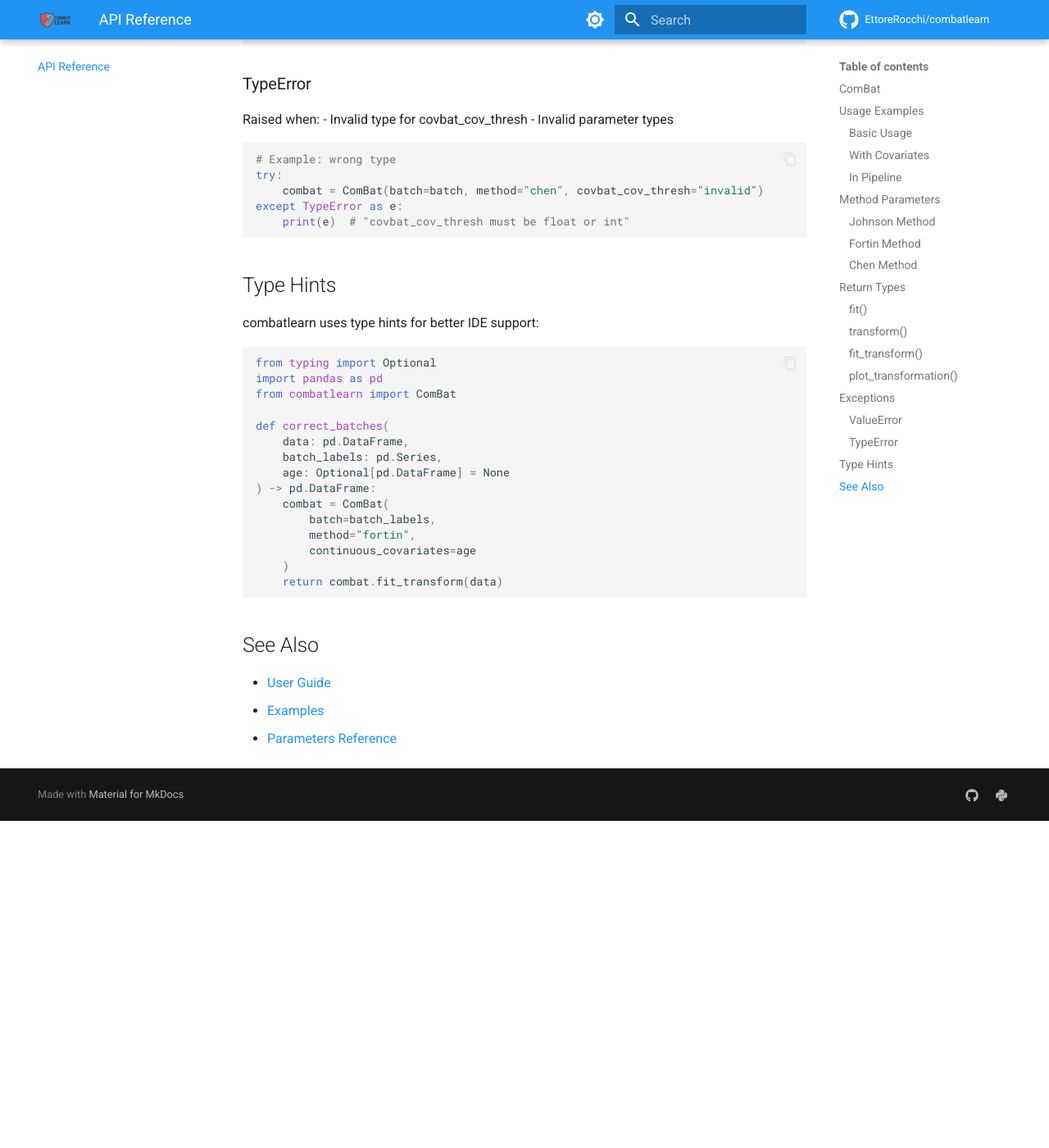
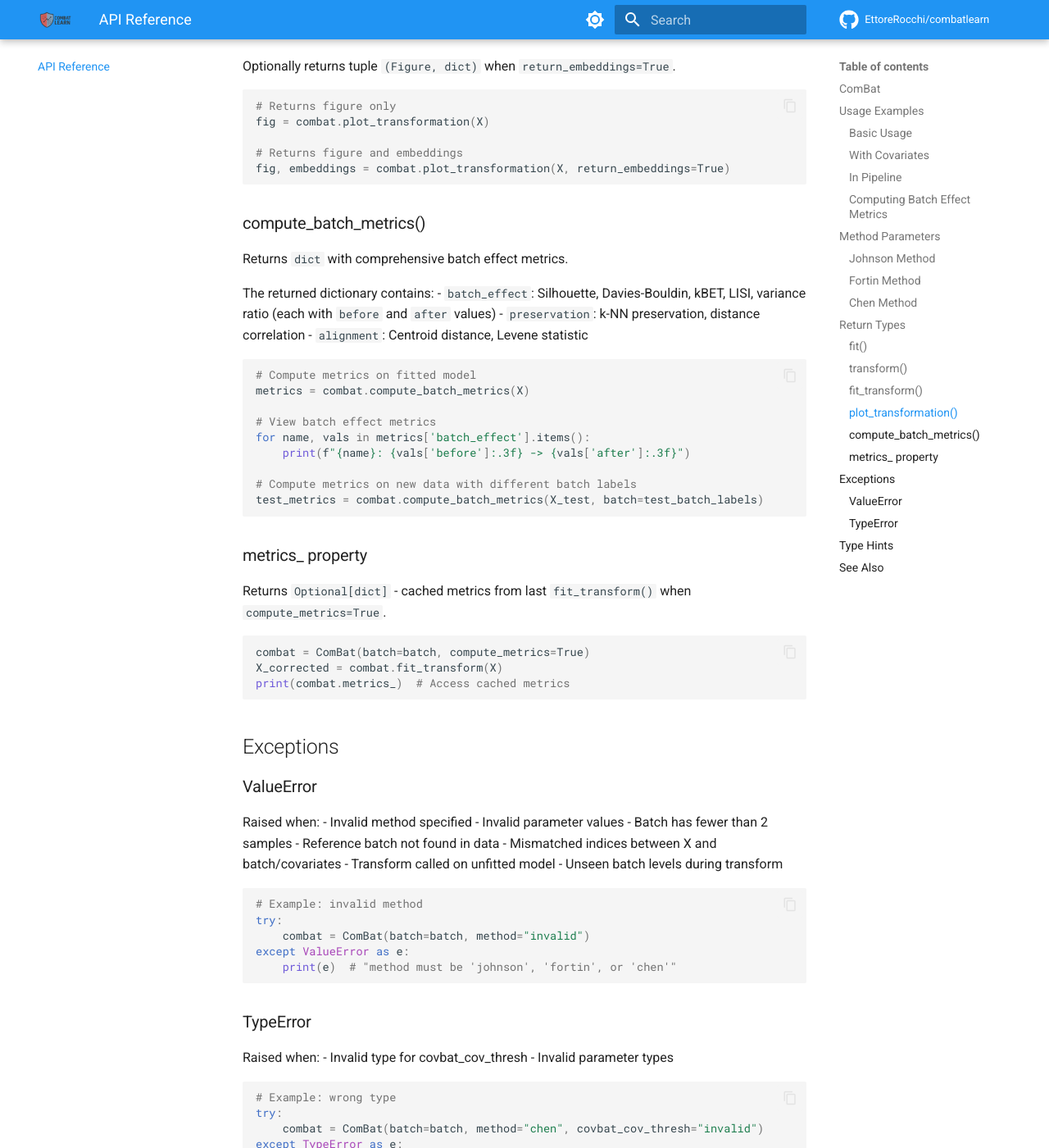
Before and after one commit to EttoreRocchi/combatlearn, an MkDocs documentation site: the page built from docs/api.md, in a window 1280 px wide and 1400 px high, scrolled down 3294 px. Shown: the whole window at 82% size. Built offline with MkDocs 1.6.1 and Material for MkDocs 9.7.7, drawn with Linux system fonts in a browser that asks for light colours; comment, search, counter and statistics services are not loaded; the version menu is left out; before the commit the page ends 4295 px from its top, so only the background shows below that; some of the changed text lies outside the part shown.

Commit message:
[docs] add `compute_batch_metrics` in documentation

````diff
--- a/docs/api.md
+++ b/docs/api.md
@@ -17,6 +17,8 @@ The main scikit-learn compatible transformer for batch effect correction.
         - transform
         - fit_transform
         - plot_transformation
+        - compute_batch_metrics
+        - metrics_
 
 ## Usage Examples
 
@@ -56,6 +58,34 @@ pipe = Pipeline([
 
 pipe.fit(X_train, y_train)
 predictions = pipe.predict(X_test)
+```
+
+### Computing Batch Effect Metrics
+
+```python
+# Option 1: Auto-compute during fit_transform
+combat = ComBat(batch=batch_labels, compute_metrics=True)
+X_corrected = combat.fit_transform(X)
+
+# Access cached metrics
+metrics = combat.metrics_
+
+# View batch effect metrics
+for name, vals in metrics['batch_effect'].items():
+    print(f"{name}: {vals['before']:.3f} -> {vals['after']:.3f}")
+```
+
+```python
+# Option 2: On-demand computation for new data
+combat = ComBat(batch=train_batch)
+combat.fit(X_train)
+
+# Compute metrics on test data with different batch labels
+test_metrics = combat.compute_batch_metrics(
+    X_test,
+    batch=test_batch_labels,
+    k_neighbors=[5, 10, 25]
+)
 ```
 
 ## Method Parameters
@@ -144,6 +174,37 @@ fig = combat.plot_transformation(X)
 fig, embeddings = combat.plot_transformation(X, return_embeddings=True)
 ```
 
+### compute_batch_metrics()
+
+Returns `dict` with comprehensive batch effect metrics.
+
+The returned dictionary contains:
+- `batch_effect`: Silhouette, Davies-Bouldin, kBET, LISI, variance ratio (each with `before` and `after` values)
+- `preservation`: k-NN preservation, distance correlation
+- `alignment`: Centroid distance, Levene statistic
+
+```python
+# Compute metrics on fitted model
+metrics = combat.compute_batch_metrics(X)
+
+# View batch effect metrics
+for name, vals in metrics['batch_effect'].items():
+    print(f"{name}: {vals['before']:.3f} -> {vals['after']:.3f}")
+
+# Compute metrics on new data with different batch labels
+test_metrics = combat.compute_batch_metrics(X_test, batch=test_batch_labels)
+```
+
+### metrics_ property
+
+Returns `Optional[dict]` - cached metrics from last `fit_transform()` when `compute_metrics=True`.
+
+```python
+combat = ComBat(batch=batch, compute_metrics=True)
+X_corrected = combat.fit_transform(X)
+print(combat.metrics_)  # Access cached metrics
+```
+
 ## Exceptions
 
 ### ValueError
--- a/mkdocs.yml
+++ b/mkdocs.yml
@@ -88,6 +88,7 @@ nav:
     - Parameters: user-guide/parameters.md
     - Cross-Validation: user-guide/cross-validation.md
     - Visualization: user-guide/visualization.md
+    - Metrics: user-guide/metrics.md
   - Examples:
     - Basic Usage: examples/basic-usage.md
     - Grid Search: examples/grid-search.md
````
Also changed, not shown: docs/user-guide/metrics.md (added, +297 -0 lines), docs/user-guide/visualization.md (+1 -0 lines).
